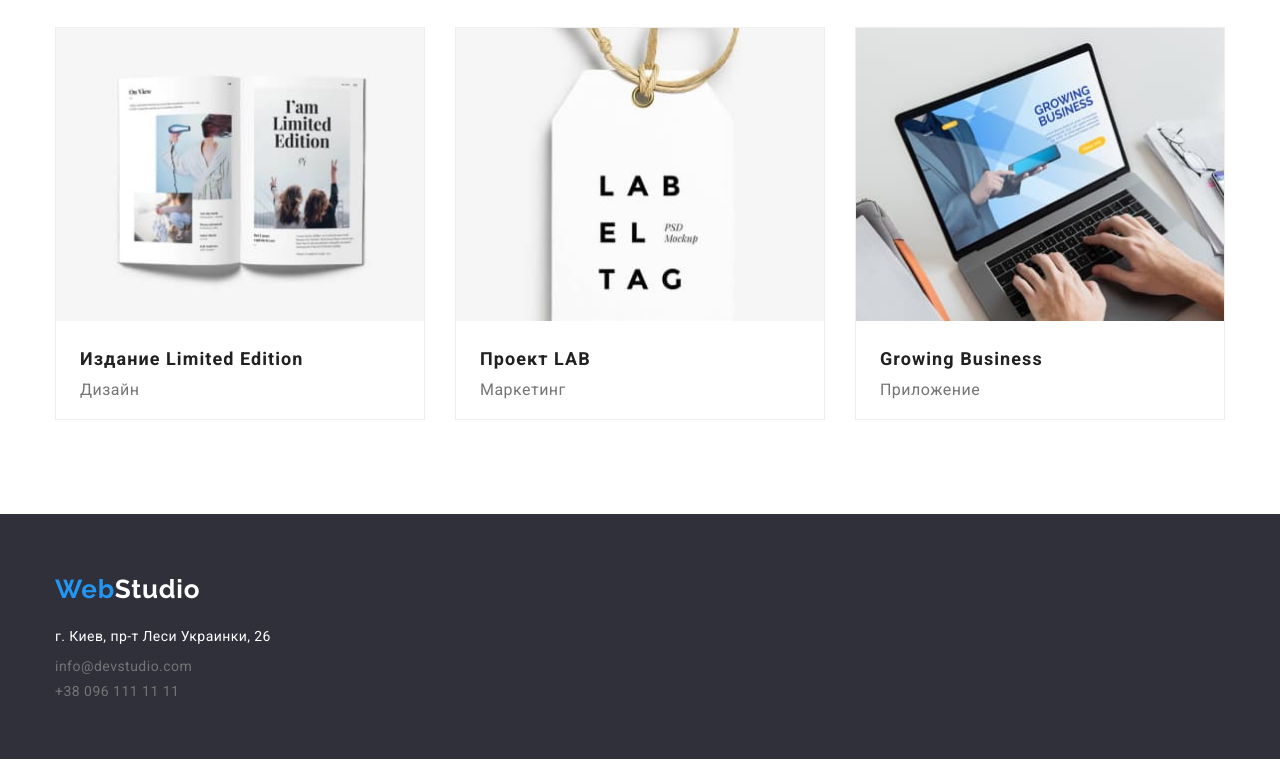
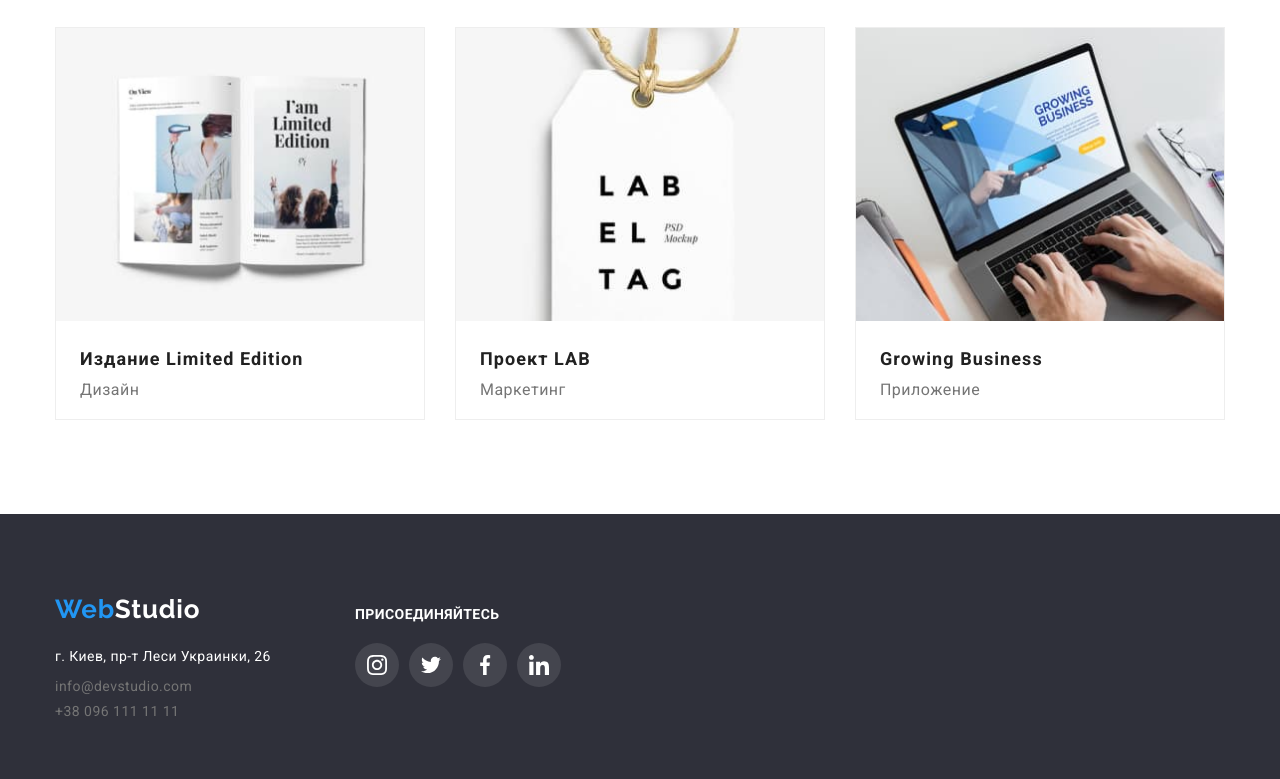
Before and after one commit to AlinaLeonova/goit-markup-hw-04, a plain HTML site: page portfolio.html in a window 1280 px wide. Shown: the part 1096-1875 px from the top of the page. Drawn offline with nearby package versions, Linux system fonts and the light colour scheme.

Commit message:
добавляет обновлённый хедер и футер на страницу портфолио

```diff
--- a/portfolio.html
+++ b/portfolio.html
@@ -22,14 +22,24 @@
           <nav class="nav">
             <a href="index.html" class="logo nav-item"><span class="accent">Web</span>Studio</a>
             <ul class="nav-item">
-              <li class="nav-link"><a href="index.html">Студия</a></li>
+              <li class="nav-link current"><a href="index.html">Студия</a></li>
               <li class="nav-link"><a href="portfolio.html">Портфолио</a></li>
               <li class="nav-link"><a href="">Контакты</a></li>
             </ul>
           </nav>
           <ul class="contacts">
-            <li class="contacts-item"><a href="mailto:info@devstudio.com">info@devstudio.com</a></li>
-            <li class="contacts-item"><a href="tel:+380961111111">+38 096 111 11 11</a></li>
+            <li class="contacts-item">
+              <svg class="contacts-svg">
+                <use href="./images/sprite.svg#icon-phone-icon"></use>
+              </svg>
+              <a href="mailto:info@devstudio.com">info@devstudio.com</a>
+            </li>
+            <li class="contacts-item">
+              <svg class="contacts-svg">
+                <use href="./images/sprite.svg#icon-envelope-icon"></use>
+              </svg>
+              <a href="tel:+380961111111">+38 096 111 11 11</a>
+            </li>
           </ul>
         </div>
       </div>
@@ -133,9 +143,8 @@
     </main>
     <footer class="footer">
       <div class="container">
-        <div class="footer-section">
+        <div class="footer-section address">
           <a href="index.html" class="logo-footer"><span class="accent">Web</span>Studio</a>
-          <address class="address">
           <ul>
             <li class="address-item">
               <a href="https://goo.gl/maps/ueYiK2Zo3x6W52Rv5" class="maps">г. Киев, пр-т Леси Украинки, 26</a>
@@ -147,7 +156,39 @@
               <a href="tel:+380961111111" class="address-link">+38 096 111 11 11</a>
             </li>
           </ul>
-          </address>
+        </div>
+        <div class="footer-section socials">
+          <p class="call-text">Присоединяйтесь</p>
+          <ul class="socials-list">
+            <li class="social-item">
+              <a href="https://www.instagram.com/" class="social-link" target="blank">
+                <svg class="social-svg">
+                  <use href="./images/sprite.svg#icon-instagram"></use>
+                </svg>
+              </a>
+            </li>
+            <li class="social-item">
+              <a href="https://twitter.com/" class="social-link" target="blank">
+                <svg class="social-svg">
+                  <use href="./images/sprite.svg#icon-twitter"></use>
+                </svg>
+              </a>
+            </li>
+            <li class="social-item">
+              <a href="https://www.facebook.com/" class="social-link" target="blank">
+                <svg class="social-svg">
+                  <use href="./images/sprite.svg#icon-facebook"></use>
+                </svg>
+              </a>
+            </li>
+            <li class="social-item">
+              <a href="https://www.linkedin.com/" class="social-link" target="blank">
+                <svg class="social-svg">
+                  <use href="./images/sprite.svg#icon-linkedin"></use>
+                </svg>
+              </a>
+            </li>
+          </ul>
         </div>
       </div>
     </footer>
```
Lines whose indentation alone changed are shown as unchanged.
